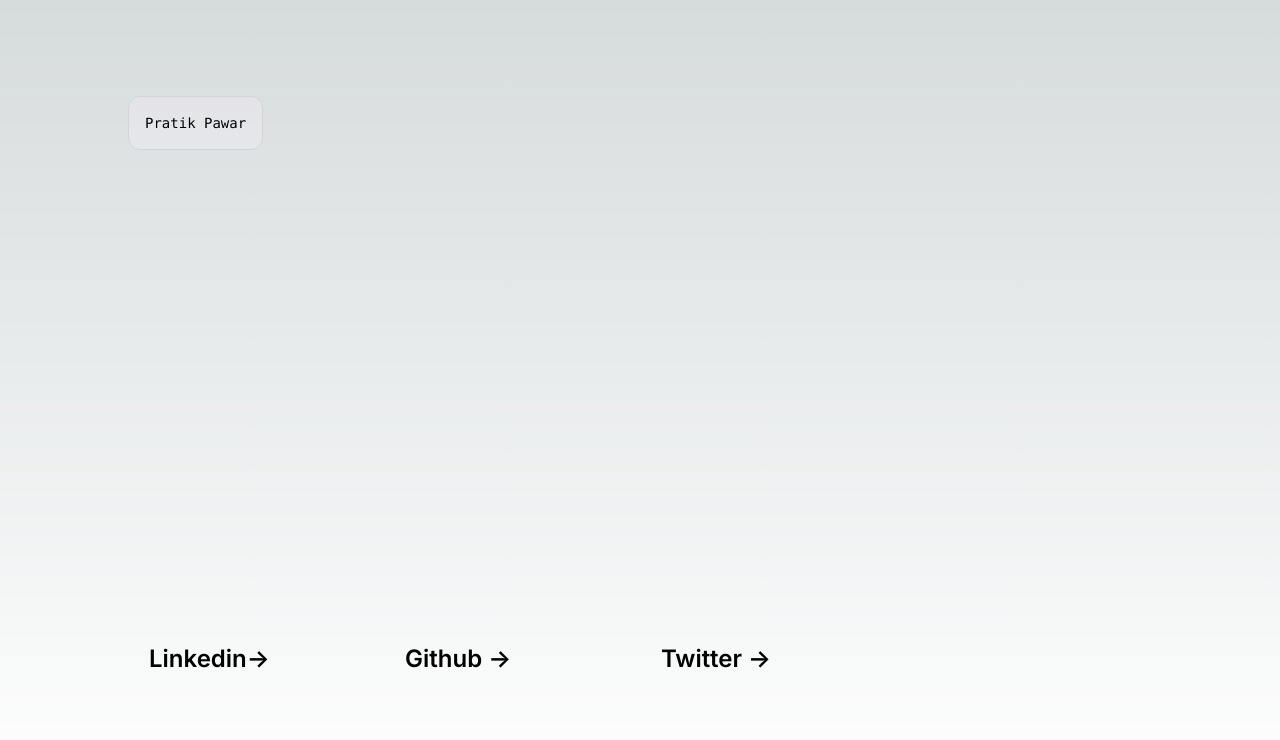
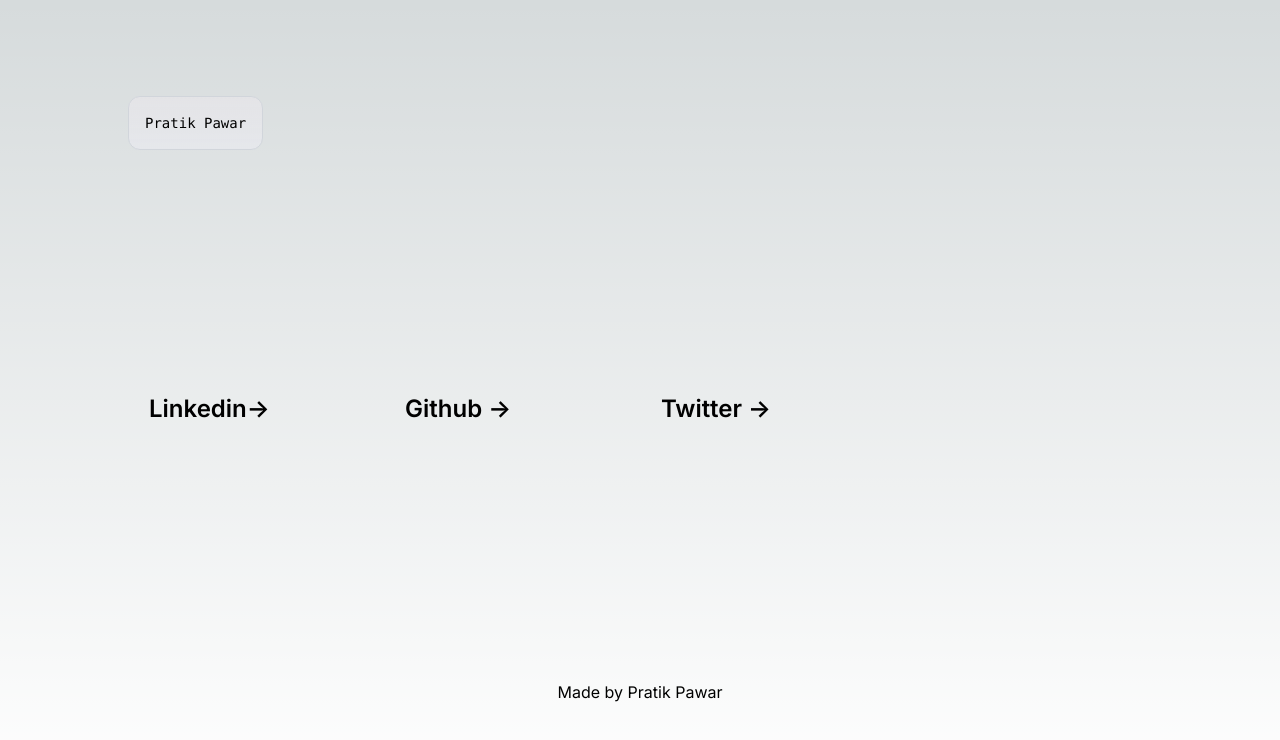
Before and after one commit to pratikpawar10/my-next-app, a Next.js app: page / in a window 1280 px wide. Shown: the top 740 px of the page. Built offline with nearby package versions, Linux system fonts and the light colour scheme.

Commit message:
added made by

```diff
--- a/app/page.tsx
+++ b/app/page.tsx
@@ -67,6 +67,7 @@ export default function Home() {
 
 
       </div>
+      <div> <p> Made by Pratik Pawar</p></div>
     </main>
   )
 }
```
